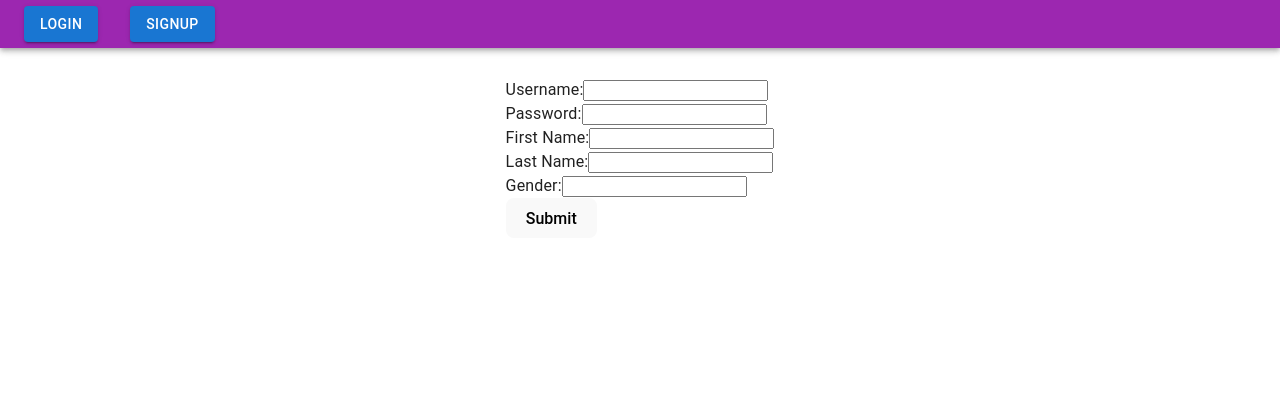
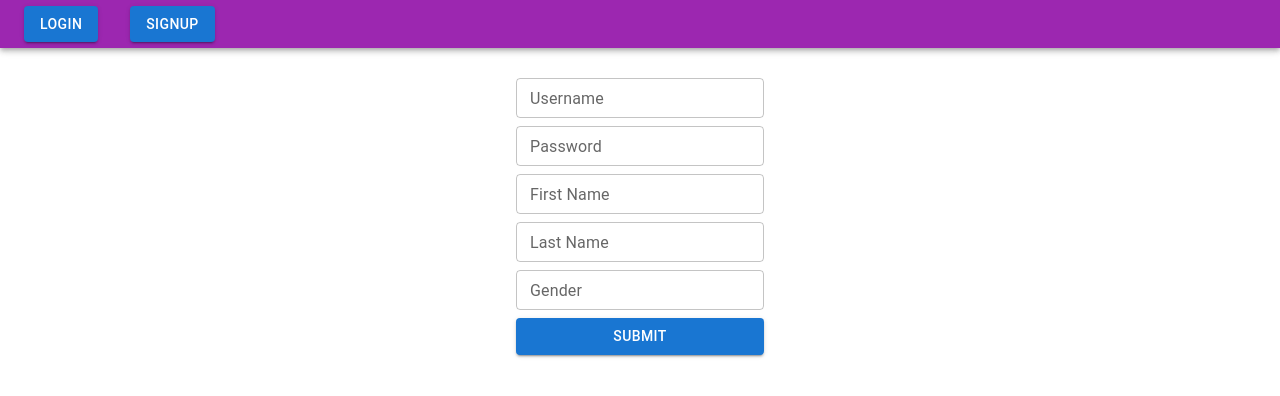
Before and after one commit to JamesAthanasiou/tracker_client, a React (Vite) app: page /signup in a window 1280 px wide. Shown: the top 396 px of the page. Built offline with nearby package versions, Linux system fonts and the light colour scheme.

Commit message:
Update login/signup page to use MUI.

```diff
--- a/src/components/LoginForm.tsx
+++ b/src/components/LoginForm.tsx
@@ -4,6 +4,7 @@ import { UserContext } from "../app-context/user-context";
 import { useSearch } from "@tanstack/react-router";
 import { router } from "../main";
 import { LoginFormData } from "../types/LoginFormData";
+import { Box, Button, FormControl, TextField } from "@mui/material";
 
 type LoginFormProps = {
     loginFunction: (data: LoginFormData, signIn: (user: CurrentUser) => Promise<void>) => Promise<void>,
@@ -57,29 +58,58 @@ export default function LoginForm({loginFunction, path}: LoginFormProps) {
     }
 
     return (
-        <form onSubmit={handleSubmit}>
-            <label htmlFor="username">Username:</label>
-            <input type="text" onChange={handleChange} name="username" value={values.username}/>
-            <br/>
-            <label htmlFor="password">Password:</label>
-            <input type="password" onChange={handleChange} name="password" value={values.password}/>
-            <br/>
+        <Box component="form" onSubmit={handleSubmit}  sx={{ display: 'flex', flexDirection:'column' }}>
+            <FormControl sx={{ mb: 1}}>
+                <TextField
+                    label="Username"
+                    type="username"
+                    name="username"
+                    size="small"
+                    onChange={handleChange}
+                />
+            </FormControl>
+            <FormControl sx={{ mb: 1}}>
+                <TextField
+                    label="Password"
+                    type="password"
+                    name="password"
+                    size="small"
+                    onChange={handleChange}
+                />
+            </FormControl>
 
             { isSignup ?
                 <>
-                    <label htmlFor="first_name">First Name:</label>
-                    <input type="text" onChange={handleChange} name="first_name" value={values.first_name}/>
-                    <br/>
-                    <label htmlFor="last_name">Last Name:</label>
-                    <input type="text" onChange={handleChange} name="last_name" value={values.last_name}/>
-                    <br/>
-                    <label htmlFor="gender">Gender:</label>
-                    <input type="text" onChange={handleChange} name="gender" value={values.gender}/>
-                    <br/>
-                    </>
+                    <FormControl sx={{ mb: 1}}>
+                        <TextField
+                            label="First Name"
+                            name="first_name"
+                            size="small"
+                            onChange={handleChange}
+                        />
+                    </FormControl>
+                    <FormControl sx={{ mb: 1}}>
+                        <TextField
+                            label="Last Name"
+                            name="last_name"
+                            size="small"
+                            onChange={handleChange}
+                        />
+                    </FormControl>
+                    <FormControl sx={{ mb: 1}}>
+                        <TextField
+                            label="Gender"
+                            type="gender"
+                            size="small"
+                            onChange={handleChange}
+                        />
+                    </FormControl>
+                </>
             : null }
 
-            <button type="submit">Submit</button>
-        </form>
+            <Button type="submit" variant="contained" >Submit</Button>
+
+
+        </Box>
     );
 }
--- a/src/routes/login.lazy.tsx
+++ b/src/routes/login.lazy.tsx
@@ -8,9 +8,6 @@ export const Route = createLazyFileRoute('/login')({
 
 function Login() {
   return (
-    <div>
-      <div className="p-2">Login Form Page</div>
-      <LoginForm loginFunction={login} path="/login"/>
-    </div>
+    <LoginForm loginFunction={login} path="/login"/>
   )
 }
```
